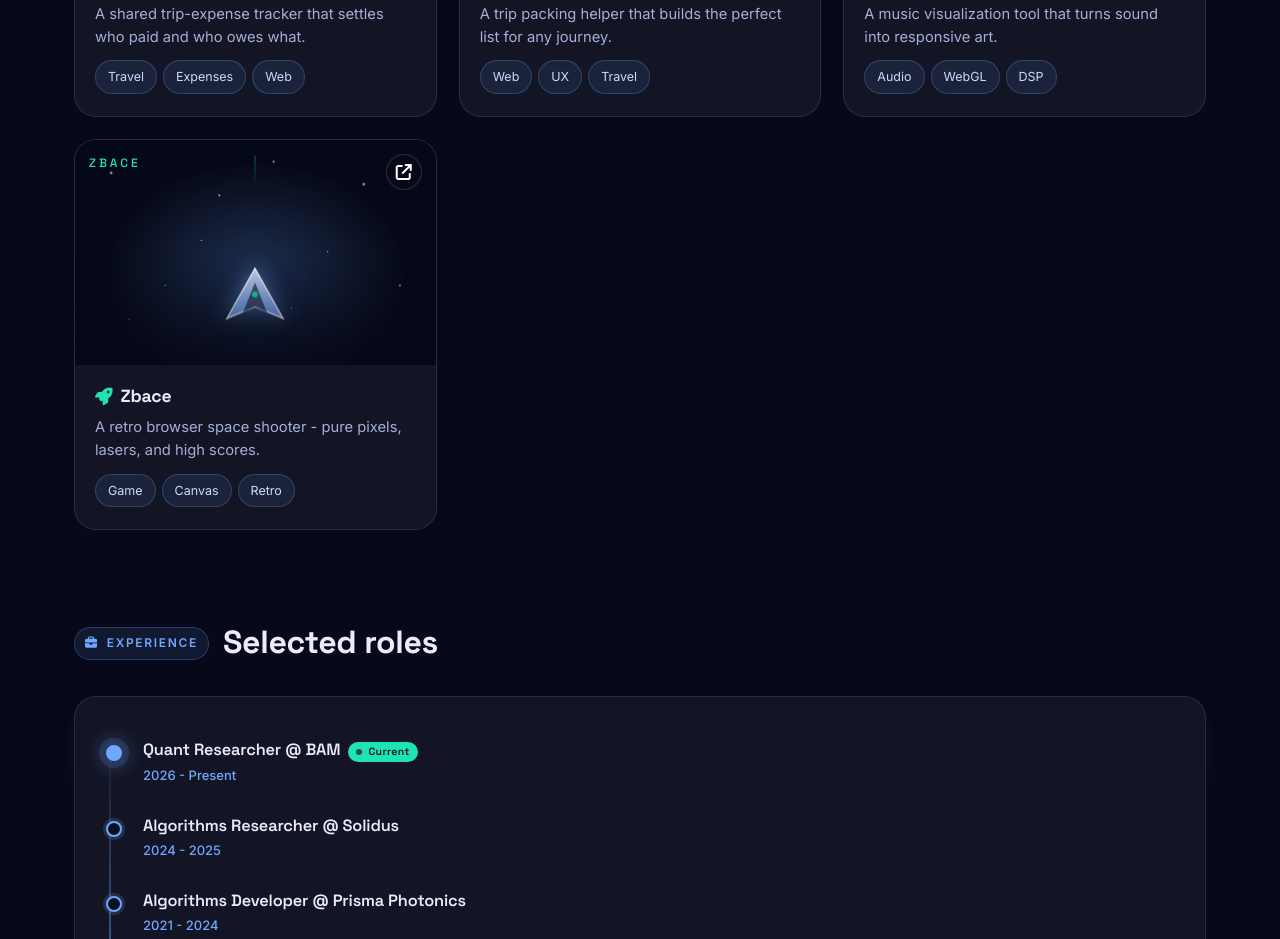
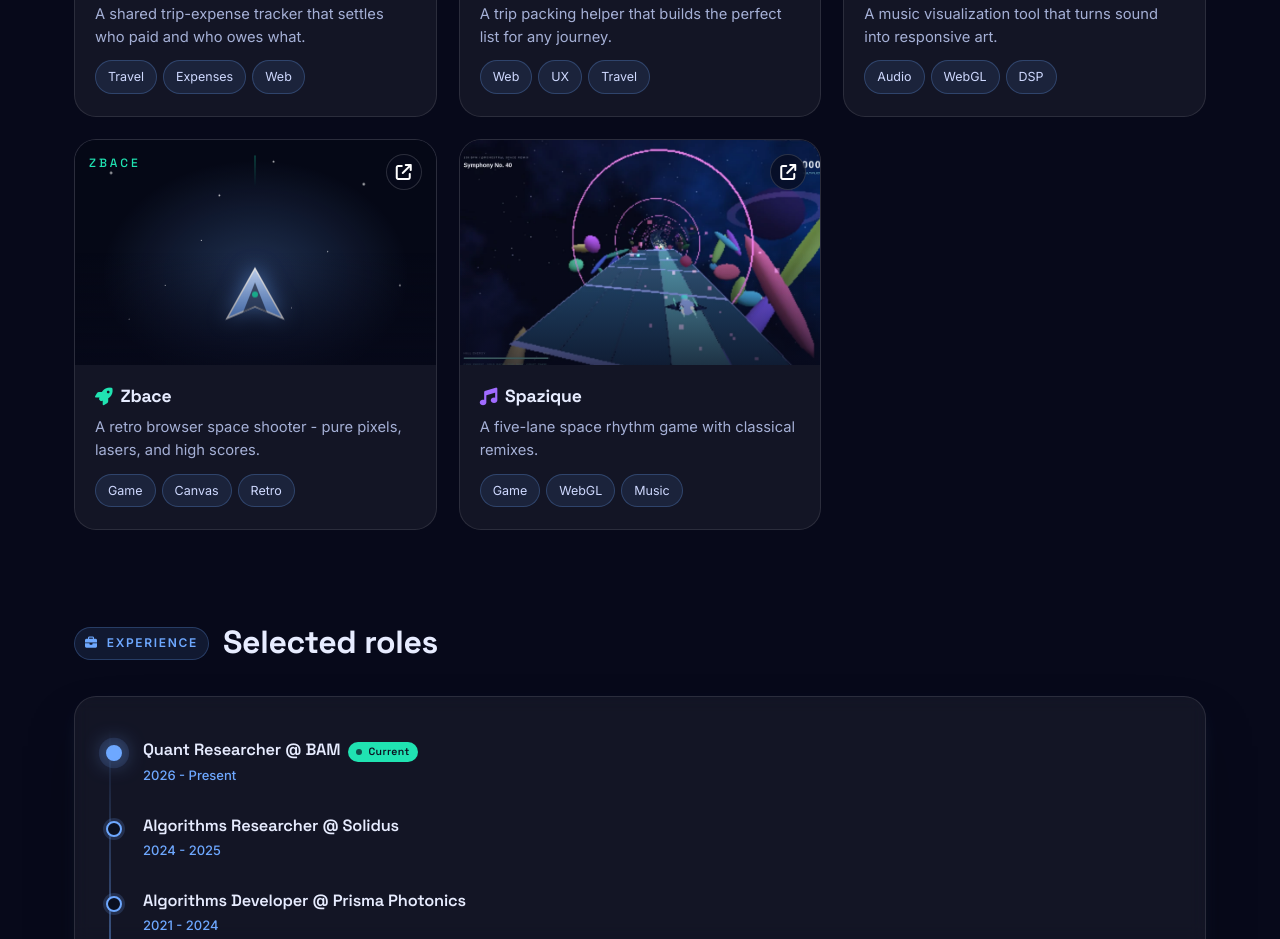
Before and after one commit to d-a-n-i/d-a-n-i.github.io, a plain HTML site: page index.html in a window 1280 px wide. Shown: the part 3272-4211 px from the top of the page. Drawn offline with nearby package versions, Linux system fonts and the light colour scheme.

Commit message:
Add Spazique as last project beside Zbace

```diff
--- a/index.html
+++ b/index.html
@@ -1181,6 +1181,22 @@
                         </div>
                     </div>
                 </a>
+
+                <a class="project reveal" href="https://spazique.d85c.com/" target="_blank" rel="noopener">
+                    <span class="link" aria-hidden="true"><i class="fa-solid fa-arrow-up-right-from-square"></i></span>
+                    <div class="thumb">
+                        <img src="images/spazique.webp" alt="Spazique five-lane space rhythm game" loading="lazy">
+                    </div>
+                    <div class="body">
+                        <h3><i class="fa-solid fa-music" style="color:var(--accent-2)"></i> Spazique</h3>
+                        <p>A five-lane space rhythm game with classical remixes.</p>
+                        <div class="meta">
+                            <span class="tag">Game</span>
+                            <span class="tag">WebGL</span>
+                            <span class="tag">Music</span>
+                        </div>
+                    </div>
+                </a>
             </div>
         </div>
     </section>
```
Also changed, not shown: images/spazique.webp (added).
